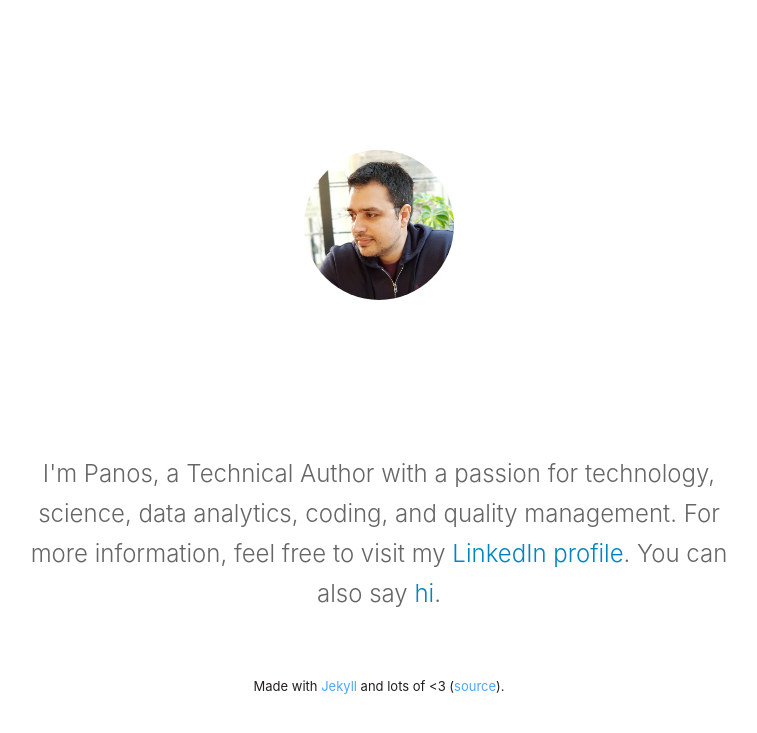
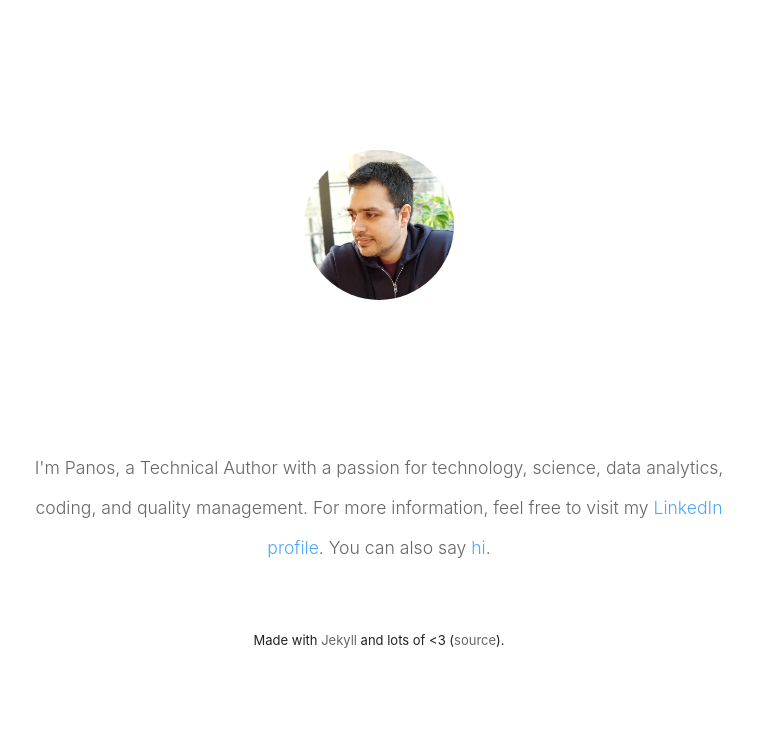
Before and after one commit to pgalatis/pgalatis.github.io, a Jekyll site: the page built from index.html, in a window 1280 px wide. Shown: the top 733 px of the page, without its empty margins (261-1018 px from the left). Built offline with Jekyll 4.4.1, drawn with Linux system fonts in a browser that asks for light colours; nearby versions of some CDN libraries; the list of posts is cut into pages by our own code.

Commit message:
Update style.css

```diff
--- a/css/style.css
+++ b/css/style.css
@@ -41,10 +41,15 @@ p.desc {
 }
 
 #poster {
-    font-size: 1.5rem;
+    font-size: 1.1rem;
     font-weight: 300;
     color: #666;
     line-height: 2.5rem;
+}
+
+#poster a {
+	text-decoration: none;
+	color: #4da6ff;
 }
 
 p.lead {
@@ -247,7 +252,7 @@ aside.related ul li h3 a:hover {
 }
 
 a {text-decoration: none;
-   color: #4da6ff;}
+   color: #666;}
 
 .post {
     padding-top: 30px;
```
